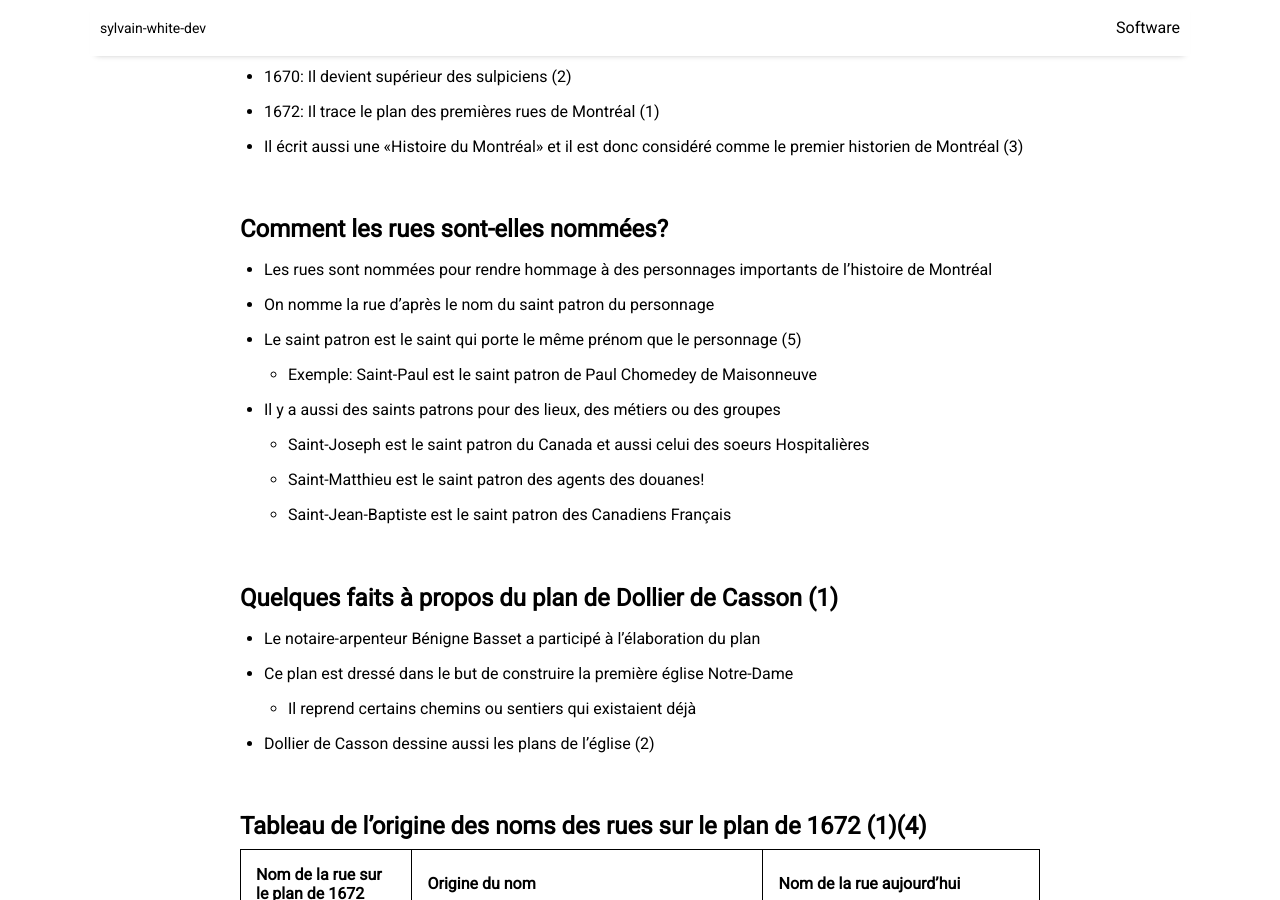
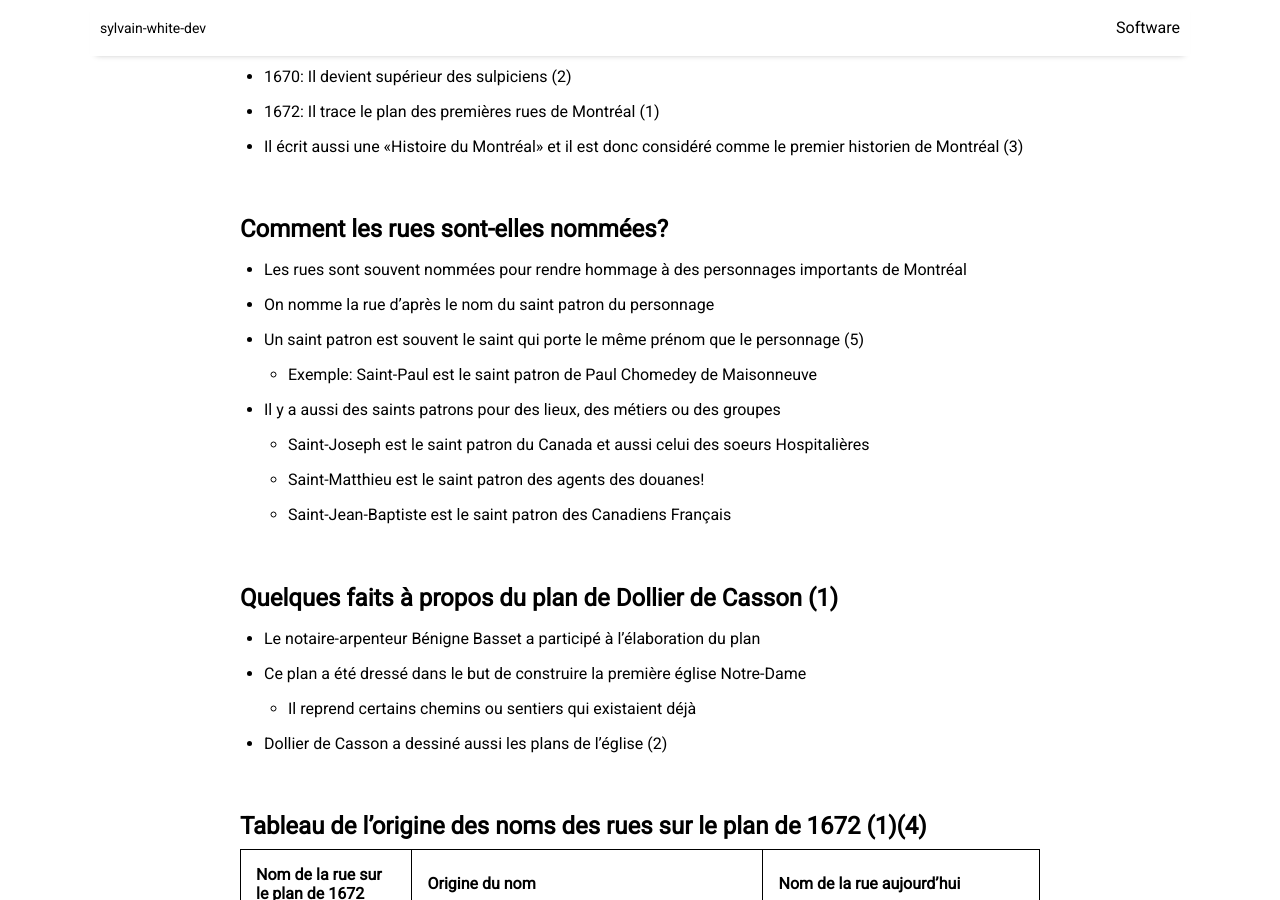
Before and after one commit to sylvainwhite/sylvain-white-dev, a Jekyll site: the page built from _posts/2023-11-04-RuesDuVieuxMontréal.md, in a window 1280 px wide and 900 px high, scrolled down 907 px. Built offline with Jekyll 4.4.1, drawn with Linux system fonts in a browser that asks for light colours; nearby versions of some CDN libraries.

Commit message:
Update post RuesDuVieuxMontréal

```diff
--- a/_posts/2023-11-04-RuesDuVieuxMontréal.md
+++ b/_posts/2023-11-04-RuesDuVieuxMontréal.md
@@ -20,9 +20,9 @@ image: PlanDollierDeCasson1672.jpg
 <br/>
 ## Comment les rues sont-elles nommées?
 
-* Les rues sont nommées pour rendre hommage à des personnages importants de l'histoire de Montréal
+* Les rues sont souvent nommées pour rendre hommage à des personnages importants de Montréal
 * On nomme la rue d'après le nom du saint patron du personnage
-* Le saint patron est le saint qui porte le même prénom que le personnage (5)
+* Un saint patron est souvent le saint qui porte le même prénom que le personnage (5)
     * Exemple: Saint-Paul est le saint patron de Paul Chomedey de Maisonneuve
 * Il y a aussi des saints patrons pour des lieux, des métiers ou des groupes
     * Saint-Joseph est le saint patron du Canada et aussi celui des soeurs Hospitalières
@@ -33,9 +33,9 @@ image: PlanDollierDeCasson1672.jpg
 ## Quelques faits à propos du plan de Dollier de Casson (1)
 
 * Le notaire-arpenteur Bénigne Basset a participé à l'élaboration du plan
-* Ce plan est dressé dans le but de construire la première église Notre-Dame
+* Ce plan a été dressé dans le but de construire la première église Notre-Dame
     * Il reprend certains chemins ou sentiers qui existaient déjà
-* Dollier de Casson dessine aussi les plans de l’église (2)
+* Dollier de Casson a dessiné aussi les plans de l’église (2)
 
 <br/>
 ## Tableau de l'origine des noms des rues sur le plan de 1672 (1)(4)
```
